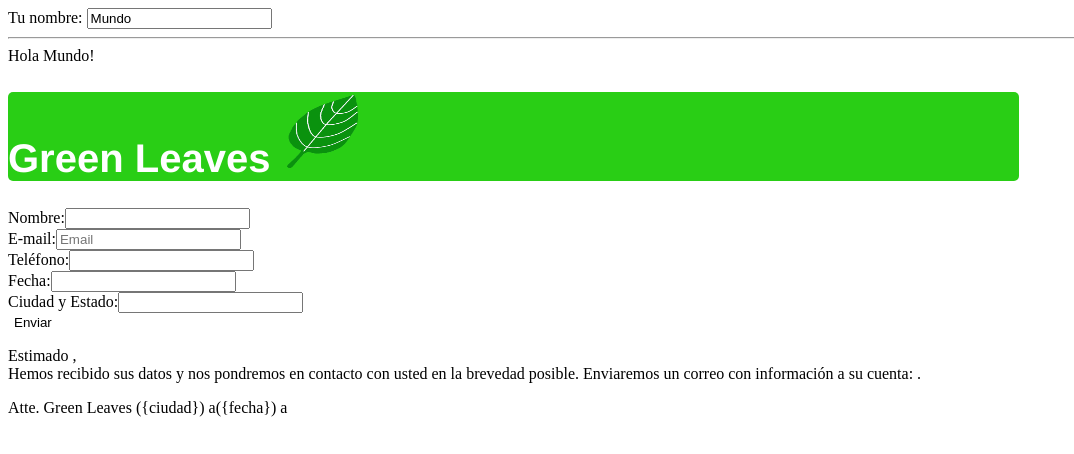
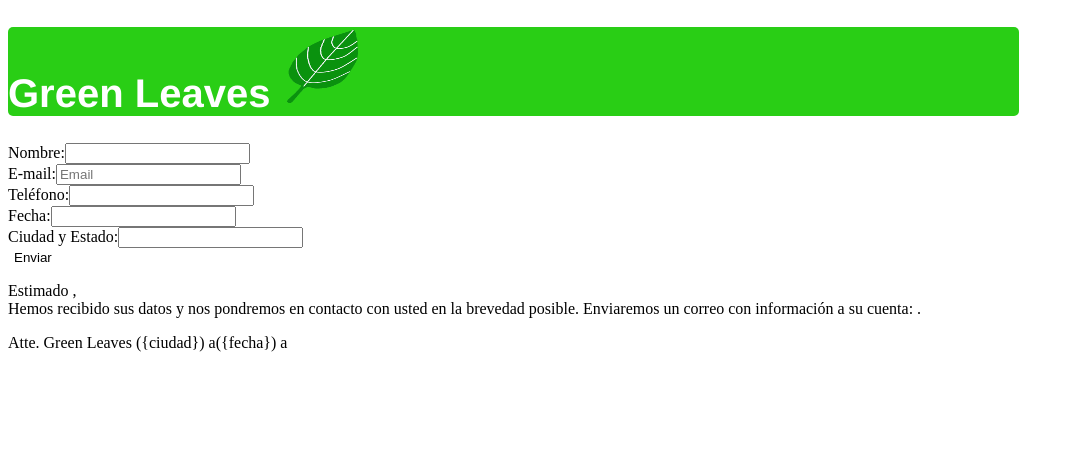
Before and after one commit to ceroz03/Evaluaci-n-T-cnica, a plain HTML site: page index.html in a window 1280 px wide. Shown: the whole page, without its empty margins (0-1074 px from the left). Drawn offline with nearby package versions, Linux system fonts and the light colour scheme.

Commit message:
Update index.html

```diff
--- a/index.html
+++ b/index.html
@@ -9,11 +9,6 @@
 
 </head>
 <body>
-        <div ng-controller="HelloWorld">
-                Tu nombre: <input type="text" ng-model="test"/>
-               <hr/>
-                Hola {{test || "Mundo"}}!
-               </div>
 
 <div >
     <div class="titulo">
@@ -35,7 +30,7 @@
         <span ng-show="TelefonoInvalido">Por favor, introduzca un Telefono</span>
     </div>
     <div ng-app="MyApp">
-        Fecha:<input id="fecha" type="text" ngmodel="fecha" name="fecha" text="{{ctrl.myDate | date:shortDate}}" required />
+        Fecha:<input id="fecha" type="text" ngmodel="fecha" name="fecha" text='"{{ctrl.myDate | date:shortDate}}"' required />
         <md-content ng-app="MyApp" ng-controller="AppCtrl as ctrl" layout-padding layout-margin>
                 <md-datepicker ng-model="ctrl.myDate" ng-change="ctrl.onDateChanged()"
                                md-placeholder="Enter date"></md-datepicker>
```
